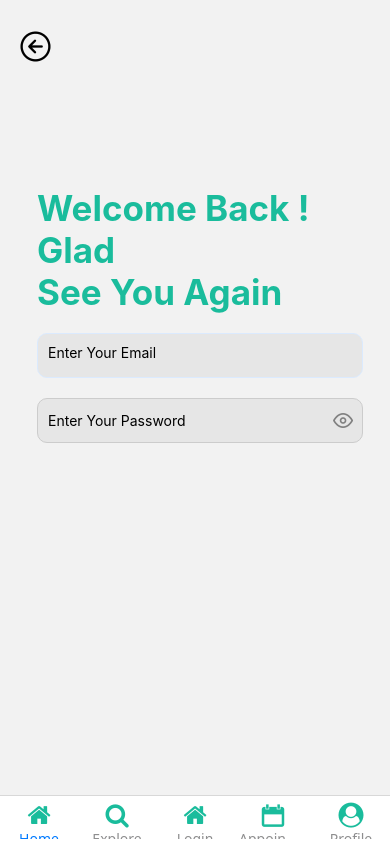
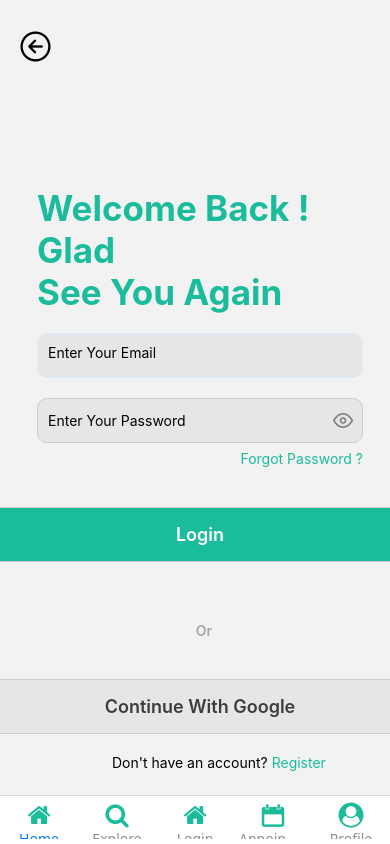
Before and after one commit to sathsarasithum/Health-Care-App, a React Native app: screen /login-form in a window 390 px wide. Built offline with nearby package versions, Linux system fonts and the light colour scheme.

Commit message:
Implement the LoginForm Screen and Login Button

```diff
--- a/App/Screens/LoginForm.js
+++ b/App/Screens/LoginForm.js
@@ -1,9 +1,16 @@
-import { StyleSheet, Text, View, TextInput, TouchableOpacity } from "react-native";
-import React, { useState } from 'react';
+import {
+  StyleSheet,
+  Text,
+  View,
+  TextInput,
+  TouchableOpacity,
+  Dimensions,
+} from "react-native";
+import React, { useState } from "react";
 import PageHeader from "../Components/Shared/PageHeader";
 import Colors from "../../assets/Shared/Colors";
-import Feather from '@expo/vector-icons/Feather';
-import Icon from 'react-native-vector-icons/Feather';
+import Feather from "@expo/vector-icons/Feather";
+import Icon from "react-native-vector-icons/Feather";
 
 const LoginForm = () => {
   const [isPasswordVisible, setIsPasswordVisible] = useState(false);
@@ -14,15 +21,23 @@ const LoginForm = () => {
   return (
     <View style={{ marginTop: 10, padding: 17 }}>
       <PageHeader />
-      <View style={{marginTop:120,marginLeft:20,marginRight:10}}>
-        <Text style={{ fontSize: 35, color:Colors.PRIMARY, fontWeight:'bold'}}>Welcome Back ! Glad</Text>
-        <Text style={{ fontSize: 35, color:Colors.PRIMARY,fontWeight:'bold' }}>See You Again</Text>
+      <View style={{ marginTop: 120, marginLeft: 20, marginRight: 10 }}>
+        <Text
+          style={{ fontSize: 35, color: Colors.PRIMARY, fontWeight: "bold" }}
+        >
+          Welcome Back ! Glad
+        </Text>
+        <Text
+          style={{ fontSize: 35, color: Colors.PRIMARY, fontWeight: "bold" }}
+        >
+          See You Again
+        </Text>
         <TextInput
           multiline={true}
           placeholder="Enter Your Email"
           style={{
             backgroundColor: Colors.LIGHT_GRAY,
-                  marginTop:20,
+            marginTop: 20,
             padding: 10,
             borderRadius: 10,
             borderColor: Colors.SECONDARY_COLOR,
@@ -38,11 +53,77 @@ const LoginForm = () => {
             secureTextEntry={!isPasswordVisible}
             style={styles.input}
           />
-            <TouchableOpacity onPress={togglePasswordVisibility} style={styles.icon}>
-                <Icon name={isPasswordVisible ? 'eye-off' : 'eye'} size={20} color="gray" />
+          <TouchableOpacity
+            onPress={togglePasswordVisibility}
+            style={styles.icon}
+          >
+            <Icon
+              name={isPasswordVisible ? "eye-off" : "eye"}
+              size={20}
+              color="gray"
+            />
+          </TouchableOpacity>
+        </View>
+        <View
+          style={{
+            flexDirection: "row",
+            justifyContent: "flex-end",
+            marginTop: 7,
+          }}
+        >
+          <TouchableOpacity>
+            <Text style={{ color: Colors.PRIMARY }}>Forgot Password ?</Text>
+          </TouchableOpacity>
+        </View>
+        <View style={{alignItems:'center', marginTop:20}}>
+          <TouchableOpacity
+            style={{
+              borderWidth: 1,
+              backgroundColor: Colors.PRIMARY,
+              borderRadius: 99,
+              padding: 16,
+              borderRadius: 90,
+              alignItems: "center",
+              marginTop: 20,
+              width: Dimensions.get("screen").width * 0.7,
+              borderColor: Colors.grey,
+            }}
+            //   onPress={() => {
+            //     navigation.navigate('login-form');
+            //   }}
+          >
+            <Text style={{fontSize:18, fontWeight:'600', color:Colors.white}}>Login</Text>
+          </TouchableOpacity>
+        </View>
+        <View style={{alignItems:'center', marginTop:60, paddingLeft:8}}>
+            <Text style={{color:Colors.GREY, fontWeight:'600'}}>Or</Text>
+        </View>
+
+        <View style={{alignItems:'center', marginTop:20}}>
+          <TouchableOpacity
+            style={{
+              borderWidth: 1,
+              backgroundColor: Colors.LIGHT_GRAY,
+              borderRadius: 99,
+              padding: 16,
+              borderRadius: 90,
+              alignItems: "center",
+              marginTop: 20,
+              width: Dimensions.get("screen").width * 0.7,
+              borderColor: Colors.grey,
+            }}
+            //   onPress={() => {
+            //     navigation.navigate('login-form');
+            //   }}
+          >
+            <Text style={{fontSize:18, fontWeight:'600', color:Colors.SECONDARY}}>Continue With Google</Text>
           </TouchableOpacity>
         </View>
 
+        <View style={{display:'flex',marginTop:10, alignItems:'center', flexDirection:'row', padding:10,paddingLeft:75,}}>
+            <Text>Don't have an account? </Text>
+            <TouchableOpacity><Text style={{color:Colors.PRIMARY}}>Register</Text></TouchableOpacity>
+        </View>
       </View>
     </View>
   );
@@ -52,21 +133,21 @@ export default LoginForm;
 
 const styles = StyleSheet.create({
   inputContainer: {
-    flexDirection: 'row',
-    alignItems: 'center',
-    marginTop:20,
+    flexDirection: "row",
+    alignItems: "center",
+    marginTop: 20,
   },
   input: {
     backgroundColor: Colors.LIGHT_GRAY,
     padding: 10,
     borderRadius: 10,
-    borderColor: '#ccc',
+    borderColor: "#ccc",
     borderWidth: 1,
     height: 45,
     flex: 1,
   },
   icon: {
-    position: 'absolute',
+    position: "absolute",
     right: 10,
   },
 });
```
Lines whose indentation alone changed are shown as unchanged.
